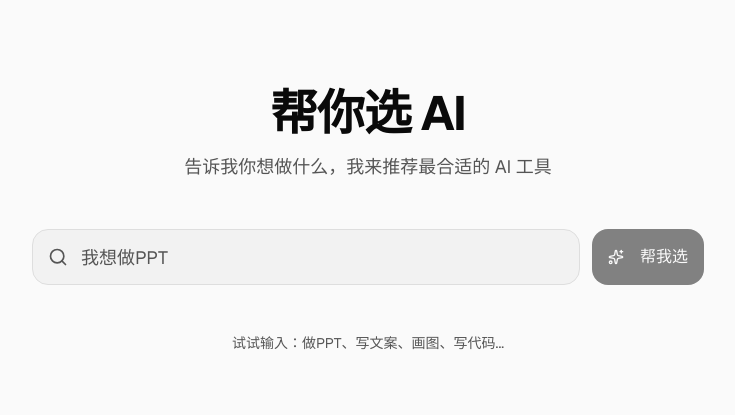
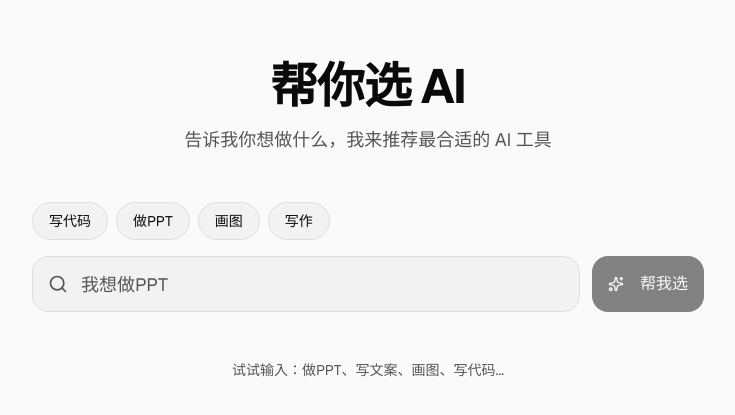
Before and after one commit to chake111/ai-tool-picker, a Next.js app in the folder ui/: page / in a window 1280 px wide. Shown: the part 179-594 px from the top of the page, without its empty margins (272-1007 px from the left). Built offline with nearby package versions, Linux system fonts and the light colour scheme.

Commit message:
Add homepage category quick entry shortcuts
Agent-Logs-Url: https://github.com/chake111/ai-tool-picker/sessions/b7c8acd6-4507-41c2-ad78-2122ec0da1aa

Co-authored-by: chake111 <164632497+chake111@users.noreply.github.com>

```diff
--- a/ui/app/page.tsx
+++ b/ui/app/page.tsx
@@ -7,6 +7,9 @@ import { Button } from "@/components/ui/button"
 import type { RecommendItem } from "@/lib/recommend"
 
 export default function Home() {
+  const categories = ["写代码", "做PPT", "画图", "写作"] as const
+  const [query, setQuery] = useState("")
+  const [selectedCategory, setSelectedCategory] = useState<(typeof categories)[number] | null>(null)
   const [results, setResults] = useState<RecommendItem[]>([])
   const [isLoading, setIsLoading] = useState(false)
   const [error, setError] = useState("")
@@ -38,6 +41,19 @@ export default function Home() {
     }
   }
 
+  const handleCategoryClick = (category: (typeof categories)[number]) => {
+    setSelectedCategory(category)
+    setQuery(category)
+    void handleSearch(category)
+  }
+
+  const handleQueryChange = (value: string) => {
+    setQuery(value)
+    if (selectedCategory && value !== selectedCategory) {
+      setSelectedCategory(null)
+    }
+  }
+
   return (
     <main className="min-h-screen flex flex-col items-center justify-center px-4 py-16">
       <div className="w-full max-w-3xl flex flex-col items-center gap-12">
@@ -51,8 +67,32 @@ export default function Home() {
           </p>
         </div>
 
-        {/* 搜索输入 */}
-        <SearchInput onSearch={handleSearch} isLoading={isLoading} />
+        {/* 分类快捷入口 + 搜索输入 */}
+        <div className="w-full max-w-2xl flex flex-col gap-4">
+          <div className="flex flex-wrap gap-2">
+            {categories.map((category) => (
+              <button
+                key={category}
+                type="button"
+                onClick={() => handleCategoryClick(category)}
+                className={`rounded-full border px-4 py-2 text-sm transition-colors ${
+                  selectedCategory === category
+                    ? "border-foreground bg-foreground text-background"
+                    : "border-border bg-muted text-foreground hover:bg-muted/70"
+                }`}
+              >
+                {category}
+              </button>
+            ))}
+          </div>
+
+          <SearchInput
+            query={query}
+            onQueryChange={handleQueryChange}
+            onSearch={handleSearch}
+            isLoading={isLoading}
+          />
+        </div>
 
         {/* 加载状态 */}
         {isLoading && (
--- a/ui/components/search-input.tsx
+++ b/ui/components/search-input.tsx
@@ -1,17 +1,16 @@
 "use client"
 
-import { useState } from "react"
 import { Button } from "@/components/ui/button"
 import { Search, Sparkles } from "lucide-react"
 
 interface SearchInputProps {
+  query: string
+  onQueryChange: (query: string) => void
   onSearch: (query: string) => void
   isLoading?: boolean
 }
 
-export function SearchInput({ onSearch, isLoading = false }: SearchInputProps) {
-  const [query, setQuery] = useState("")
-
+export function SearchInput({ query, onQueryChange, onSearch, isLoading = false }: SearchInputProps) {
   const handleSubmit = (e: React.FormEvent) => {
     e.preventDefault()
     if (query.trim()) {
@@ -27,7 +26,7 @@ export function SearchInput({ onSearch, isLoading = false }: SearchInputProps) {
           <input
             type="text"
             value={query}
-            onChange={(e) => setQuery(e.target.value)}
+            onChange={(e) => onQueryChange(e.target.value)}
             placeholder="我想做PPT"
             className="w-full h-14 pl-12 pr-4 rounded-xl bg-secondary border border-border text-foreground placeholder:text-muted-foreground focus:outline-none focus:ring-2 focus:ring-primary/20 focus:border-primary transition-all text-lg"
           />
```
Also changed, not shown: 1 other file (tests, documents, lock files or other folders).
